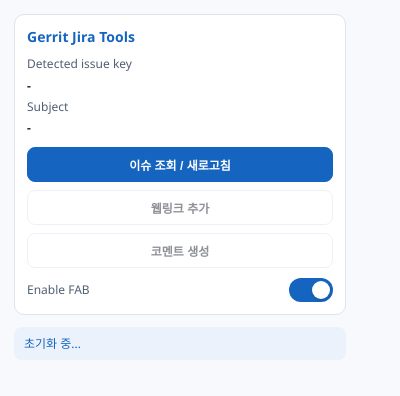
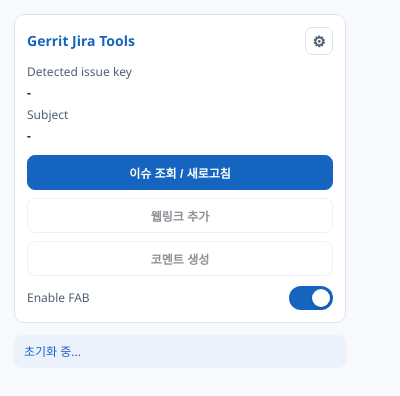
Before and after one commit to osntak/gerrit-jira-automation, a browser extension: page popup.html in a window 400 px wide. Drawn offline with Linux system fonts and the light colour scheme.

Commit message:
feat: add popup settings shortcut to open options page

```diff
--- a/popup.html
+++ b/popup.html
@@ -44,6 +44,26 @@
       margin: 0;
       font-size: 14px;
       color: var(--pri);
+    }
+
+    .head-row {
+      display: flex;
+      align-items: center;
+      justify-content: space-between;
+      gap: 8px;
+    }
+
+    .icon-btn {
+      width: 28px;
+      height: 28px;
+      border: 1px solid var(--line);
+      border-radius: 7px;
+      background: #fff;
+      color: var(--sub);
+      font-size: 15px;
+      line-height: 1;
+      cursor: pointer;
+      padding: 0;
     }
 
     .kv {
@@ -174,7 +194,10 @@
 <body>
   <div class="wrap">
     <section class="panel">
-      <h1>Gerrit Jira Tools</h1>
+      <div class="head-row">
+        <h1>Gerrit Jira Tools</h1>
+        <button id="btn-options" class="icon-btn" title="옵션 열기" aria-label="옵션 열기">⚙</button>
+      </div>
       <div class="kv">
         <div>Detected issue key</div>
         <div id="issue-key" class="value">-</div>
--- a/popup.js
+++ b/popup.js
@@ -13,6 +13,7 @@ const btnRefresh = document.getElementById('btn-refresh');
 const btnLink = document.getElementById('btn-link');
 const btnComment = document.getElementById('btn-comment');
 const fabEnabledEl = document.getElementById('fab-enabled');
+const btnOptions = document.getElementById('btn-options');
 
 let currentContext = null;
 
@@ -220,6 +221,9 @@ btnComment.addEventListener('click', addComment);
 fabEnabledEl.addEventListener('change', () => {
   setFabEnabled(fabEnabledEl.checked);
 });
+btnOptions.addEventListener('click', () => {
+  chrome.runtime.openOptionsPage();
+});
 
 (async () => {
   currentContext = null;
```
